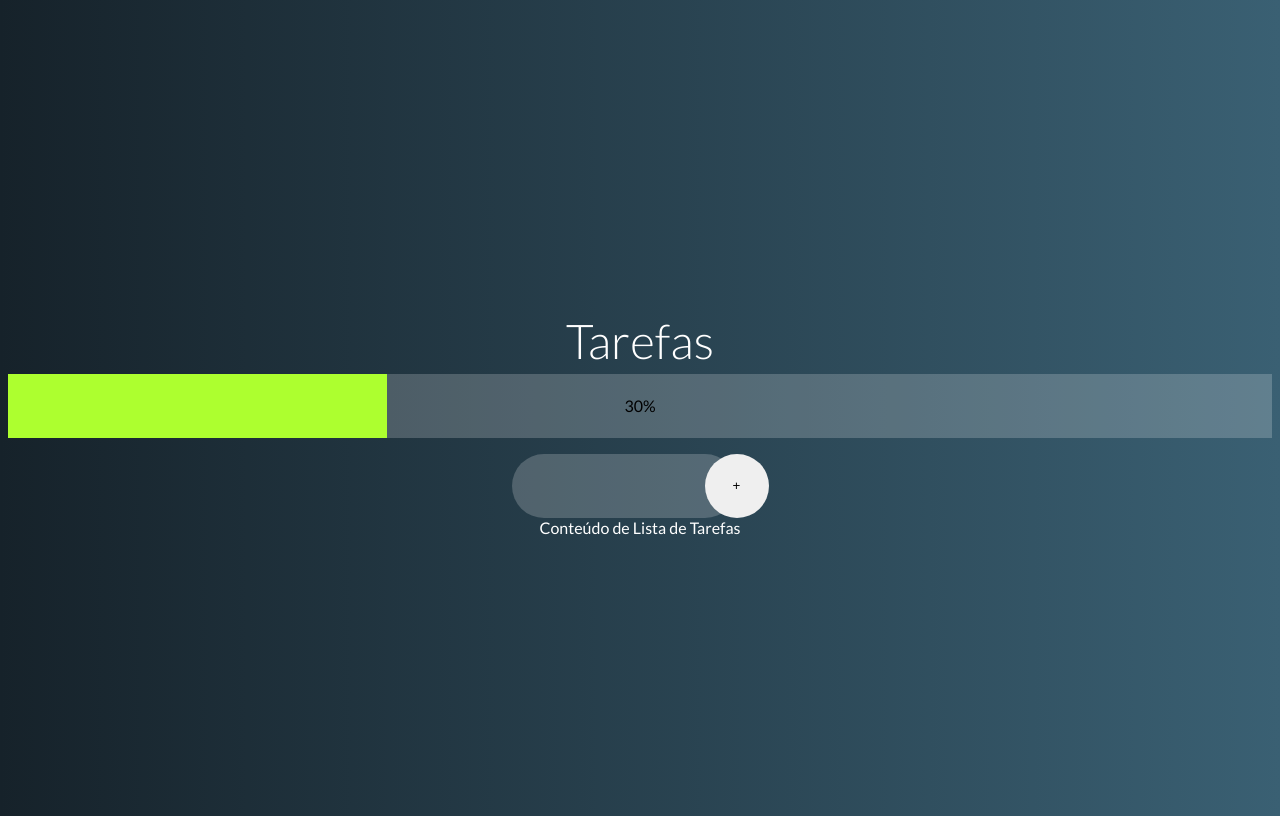
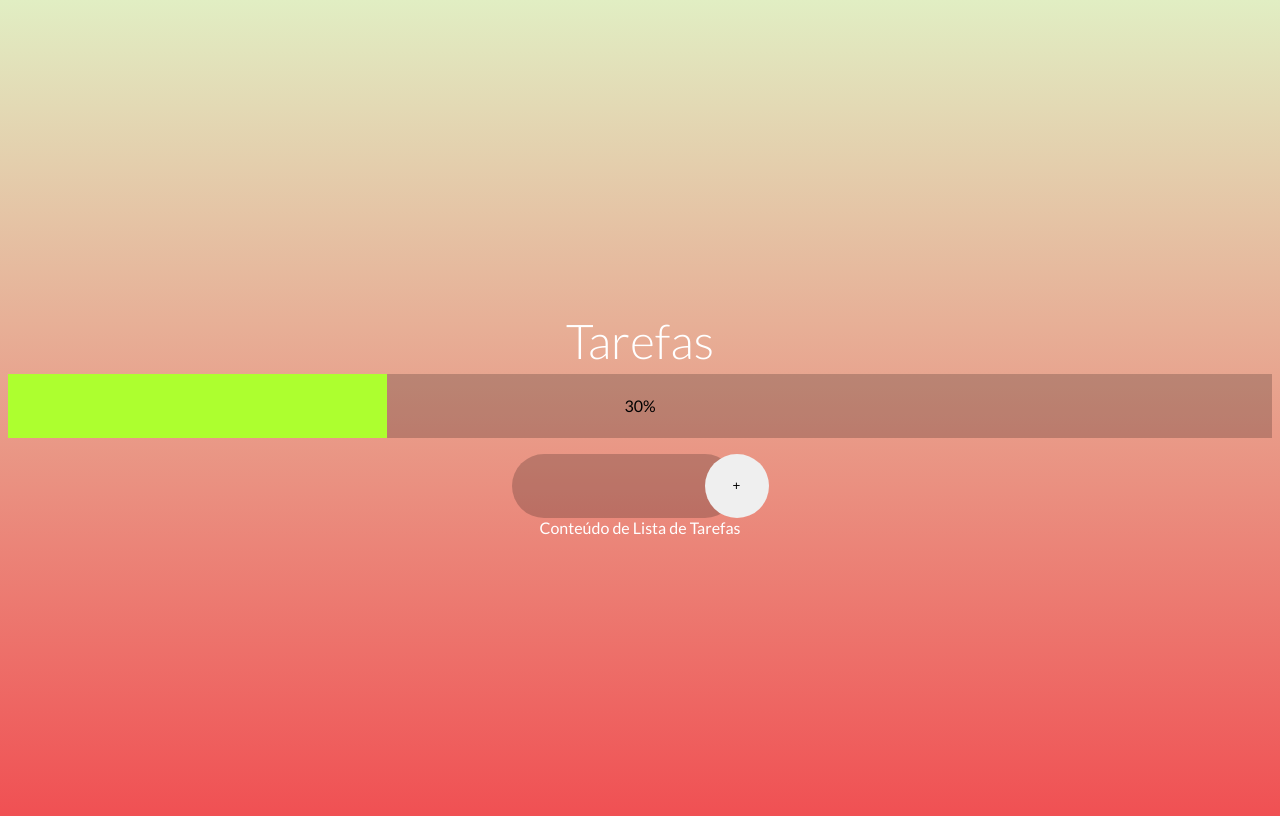
Before and after one commit to italopolazzi/udemy, a Vue app in the folder components/tarefas/: page / in a window 1280 px wide. Built offline with nearby package versions, Linux system fonts and the light colour scheme.

Commit message:
fix: --theme-opacity-color

```diff
--- a/components/tarefas/src/App.vue
+++ b/components/tarefas/src/App.vue
@@ -26,7 +26,7 @@ ListaDeTarefas
 <style>
 	body {
 		font-family: 'Lato', sans-serif;
-		background: linear-gradient(to right, rgb(22, 34, 42), rgb(58, 96, 115));
+		background: linear-gradient(to bottom, #e1eec3, #f05053);
 		color: #FFF;
 	}
 
--- a/components/tarefas/src/components/BarraDeProgresso.vue
+++ b/components/tarefas/src/components/BarraDeProgresso.vue
@@ -26,7 +26,7 @@ export default {
 #barra-de-progresso {
   width: 100%;
   height: var(--bar-size);
-  background: var(--opacity-light-color);
+  background: var(--theme-opacity-color);
   display: flex;
   flex-flow: column nowrap;
   align-items: center;
--- a/components/tarefas/src/components/NovaTarefa.vue
+++ b/components/tarefas/src/components/NovaTarefa.vue
@@ -22,7 +22,7 @@ export default {};
 #entrada {
   padding: var(--default-padding-input);
   padding-right: var(--space-correction);
-  background: var(--opacity-light-color);
+  background: var(--theme-opacity-color);
 }
 #adicionar {
   width: var(--bar-size);
--- a/components/tarefas/src/styles.css
+++ b/components/tarefas/src/styles.css
@@ -4,6 +4,7 @@
     /* CORES */
     --opacity-light-color: rgba(255, 255, 255, var(--opacity));
     --opacity-dark-color: rgba(0, 0, 0, var(--opacity));
+    --theme-opacity-color: var(--opacity-dark-color);
     /* TAMANHO DE BARRAS */
     --bar-size: 4rem;
     /* CORREÇÕES */
```
